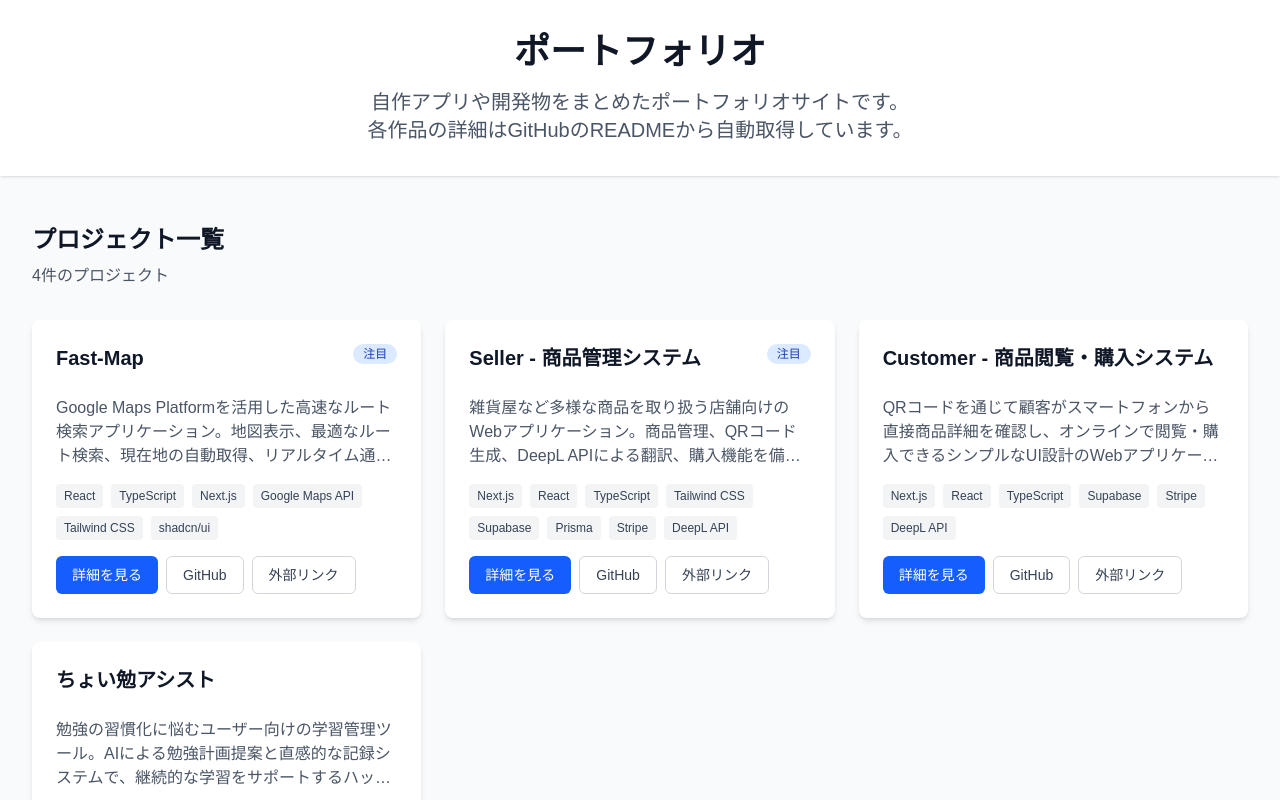
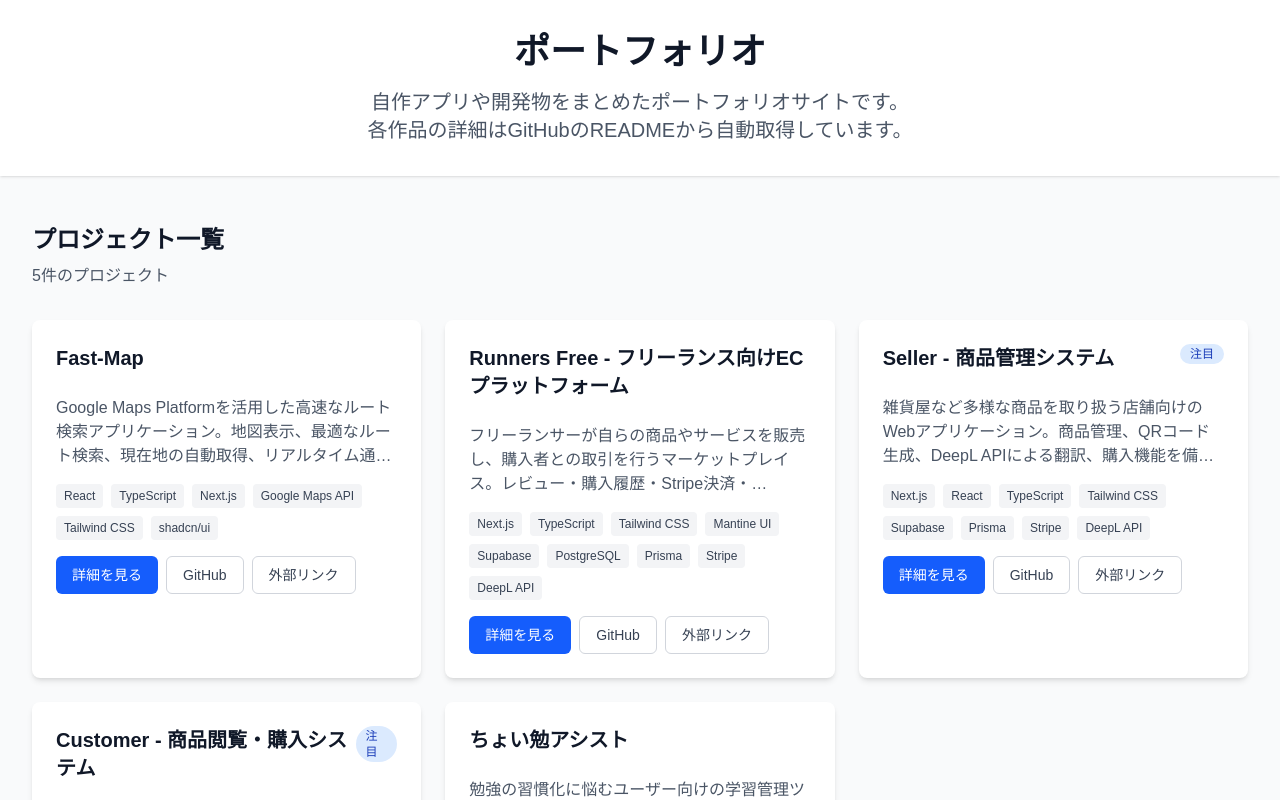
Before and after one commit to marumo333/portfolio-site, a Next.js app: page / in a window 1280 px wide. Shown: the top 800 px of the page. Built offline with nearby package versions, Linux system fonts and the light colour scheme.

Commit message:
add:他のポートフォリオも追加

```diff
--- a/src/data/portfolioData.ts
+++ b/src/data/portfolioData.ts
@@ -17,7 +17,26 @@ export const portfolioData: PortfolioItem[] = [
     githubUrl: "https://github.com/marumo333/fast-map",
     externalUrl: "https://fast-map-five.vercel.app/",
     tags: ["React", "TypeScript", "Next.js", "Google Maps API", "Tailwind CSS", "shadcn/ui"],
-    featured: true
+    featured: false
+  },
+  {
+    id: "runners-free",
+    title: "Runners Free - フリーランス向けECプラットフォーム",
+    description: "フリーランサーが自らの商品やサービスを販売し、購入者との取引を行うマーケットプレイス。レビュー・購入履歴・Stripe決済・Supabase Auth対応。",
+    githubUrl: "https://github.com/marumo333/runners-free",
+    externalUrl: "https://runners-free.vercel.app",
+    tags: [
+      "Next.js",
+      "TypeScript",
+      "Tailwind CSS",
+      "Mantine UI",
+      "Supabase",
+      "PostgreSQL",
+      "Prisma",
+      "Stripe",
+      "DeepL API"
+    ],
+    featured: false
   },
   {
     id: "seller",
@@ -35,7 +54,7 @@ export const portfolioData: PortfolioItem[] = [
     githubUrl: "https://github.com/marumo333/customer",
     externalUrl: "https://customer-gamma-one.vercel.app/",
     tags: ["Next.js", "React", "TypeScript", "Supabase", "Stripe", "DeepL API"],
-    featured: false
+    featured: true
   },
   {
     id: "choiben-assist",
```
